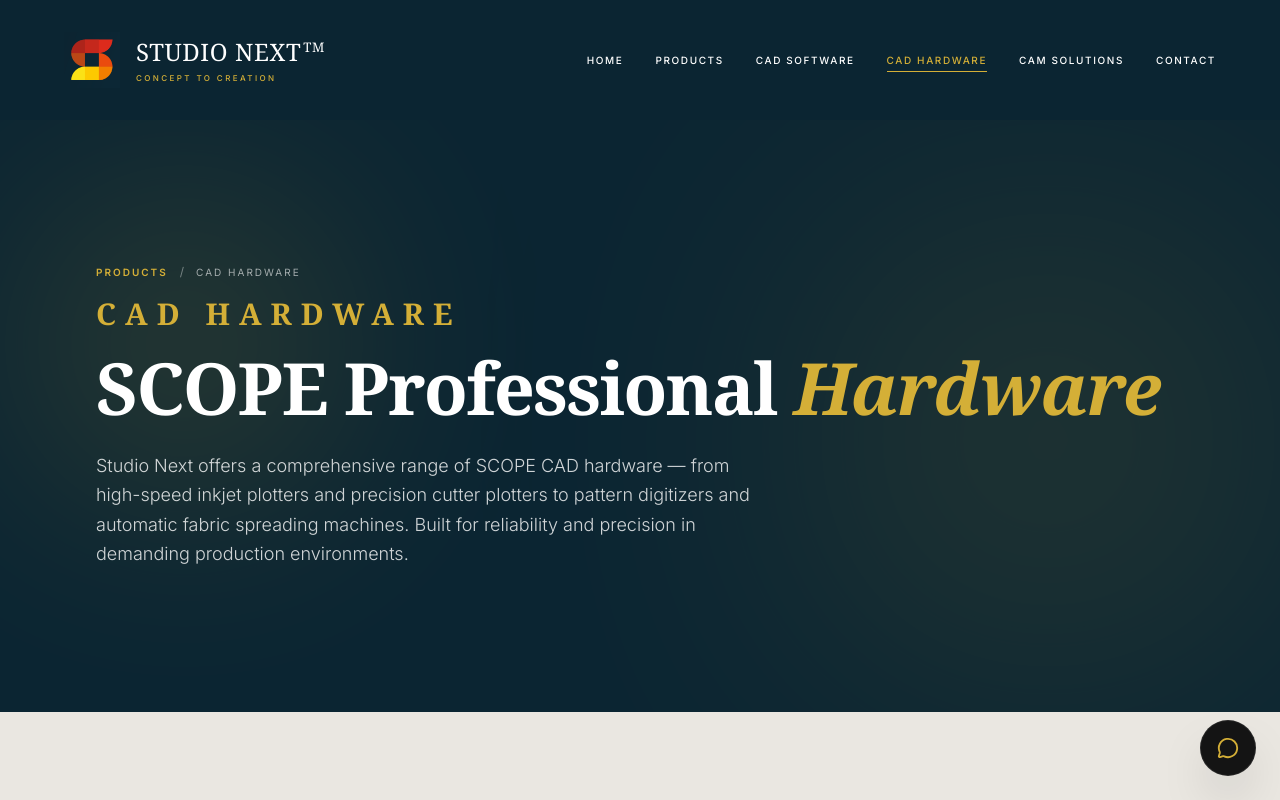
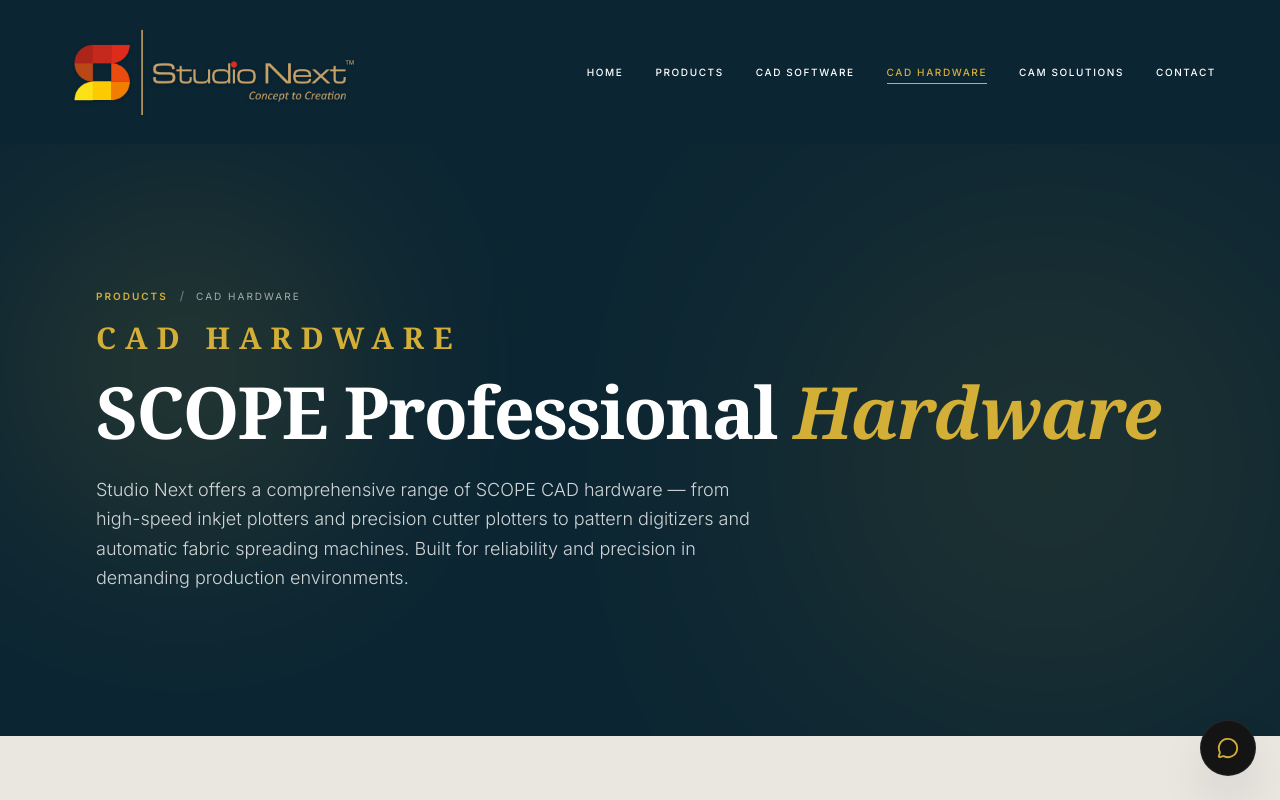
Before and after one commit to Trislaaa/Studio_Next, a Next.js app: page /products/cad-hardware in a window 1280 px wide. Shown: the top 800 px of the page. Built offline with nearby package versions, Linux system fonts and the light colour scheme; a web font is replaced by a local one.

Commit message:
Update brand logo with transparent high-res lockup and enhanced scaling

```diff
--- a/src/app/page.tsx
+++ b/src/app/page.tsx
@@ -293,12 +293,8 @@
             </button>
 
             {/* Logo */}
-            <div className="flex items-center gap-3 mb-12">
-              <Image src="/logo-s.png" alt="STUDIO NEXT" width={40} height={40} className="object-cover object-left w-10 h-10" />
-              <div className="relative">
-                <p className="text-white font-serif text-lg">STUDIO NEXT<span className="align-super text-[0.55em] leading-none ml-0.5">TM</span></p>
-                <p className="text-[#d29d42] text-[8px] tracking-[0.3em] uppercase">Concept to creation</p>
-              </div>
+            <div className="flex items-center mb-10">
+              <Image src="/logo-transparent.png" alt="Studio Next - Concept to Creation" width={280} height={92} className="h-14 sm:h-16 w-auto object-contain drop-shadow-sm" />
             </div>
 
             {/* Nav Links */}
@@ -493,14 +489,10 @@
         <div className="absolute inset-0 z-0 bg-[#0B2532]"></div>
 
         {/* Navigation */}
-        <nav className="relative z-30 w-full px-5 sm:px-8 lg:px-16 py-6 sm:py-8 flex justify-between items-center text-white">
-          <Link href="/" className="flex items-center gap-3 sm:gap-4 group">
+        <nav className="relative z-30 w-full px-5 sm:px-8 lg:px-16 py-4 sm:py-6 flex justify-between items-center text-white">
+          <Link href="/" className="flex items-center group">
             <div className="flex items-center justify-center transition-transform duration-500 group-hover:scale-105">
-              <Image src="/logo-s.png" alt="STUDIO NEXT Logo" width={44} height={44} priority className="object-cover object-left sm:w-14 sm:h-14" />
-            </div>
-            <div className="flex flex-col">
-              <span className="text-xl sm:text-2xl font-serif tracking-wide">STUDIO NEXT<span className="align-super text-[0.55em] leading-none ml-0.5">TM</span></span>
-              <span className="text-[#d29d42] text-[7px] sm:text-[8px] tracking-[0.3em] font-medium uppercase mt-1">Concept to creation</span>
+              <Image src="/logo-transparent.png" alt="Studio Next - Concept to Creation" width={320} height={104} priority className="h-16 sm:h-20 lg:h-24 w-auto object-contain drop-shadow-sm" />
             </div>
           </Link>
 
@@ -875,12 +867,8 @@
           <div className="grid sm:grid-cols-2 lg:grid-cols-3 gap-10 sm:gap-12 lg:gap-24 border-b border-[#2c4036]/50 pb-10 sm:pb-16">
             <FadeInSection delay={0}>
               <div>
-                <div className="flex items-center gap-4 mb-5 sm:mb-6">
-                  <Image src="/logo-s.png" alt="STUDIO NEXT Logo" width={52} height={52} className="object-cover object-left w-[52px] h-[52px]" />
-                  <div className="flex flex-col">
-                    <h3 className="text-xl sm:text-2xl font-serif tracking-wide">STUDIO NEXT<span className="align-super text-[0.55em] leading-none ml-0.5">TM</span></h3>
-                    <span className="text-[#d29d42] text-[8px] tracking-[0.3em] font-medium uppercase mt-1">Concept to creation</span>
-                  </div>
+                <div className="flex items-center mb-6">
+                  <Image src="/logo-transparent.png" alt="Studio Next - Concept to Creation" width={320} height={104} className="h-16 sm:h-20 lg:h-24 w-auto object-contain drop-shadow-sm" />
                 </div>
                 <p className="text-[#84a395] text-sm font-light leading-relaxed max-w-sm">
                   Studio Next is a leading CAD/CAM solutions provider delivering innovative, reliable cutting room automation and tailored services to enhance productivity and build long-term client partnerships.
--- a/src/app/products/cad-hardware/page.tsx
+++ b/src/app/products/cad-hardware/page.tsx
@@ -456,12 +456,8 @@
                   <path strokeLinecap="round" strokeLinejoin="round" strokeWidth={2} d="M6 18L18 6M6 6l12 12" />
                 </svg>
               </button>
-              <div className="flex items-center gap-3 mb-12">
-                <Image src="/logo-s.png" alt="STUDIO NEXT" width={40} height={40} className="object-cover object-left w-10 h-10" />
-                <div>
-                  <p className="text-white font-serif text-lg">STUDIO NEXT<span className="align-super text-[0.55em] leading-none ml-0.5">TM</span></p>
-                  <p className="text-[#d29d42] text-[8px] tracking-[0.3em] uppercase">Concept to creation</p>
-                </div>
+              <div className="flex items-center mb-10">
+                <Image src="/logo-transparent.png" alt="Studio Next - Concept to Creation" width={280} height={92} className="h-14 sm:h-16 w-auto object-contain drop-shadow-sm" />
               </div>
               <nav className="flex flex-col gap-2">
                 {[
@@ -492,13 +488,9 @@
       </AnimatePresence>
 
       {/* Navigation */}
-      <nav className="relative z-30 w-full px-5 sm:px-8 lg:px-16 py-6 sm:py-8 flex justify-between items-center bg-[#0B2532] text-white">
-        <Link href="/" className="flex items-center gap-3 sm:gap-4 group">
-          <Image src="/logo-s.png" alt="STUDIO NEXT Logo" width={44} height={44} priority className="object-cover object-left sm:w-14 sm:h-14" />
-          <div className="flex flex-col">
-            <span className="text-xl sm:text-2xl font-serif tracking-wide">STUDIO NEXT<span className="align-super text-[0.55em] leading-none ml-0.5">TM</span></span>
-            <span className="text-[#d29d42] text-[7px] sm:text-[8px] tracking-[0.3em] font-medium uppercase mt-1">Concept to creation</span>
-          </div>
+      <nav className="relative z-30 w-full px-5 sm:px-8 lg:px-16 py-4 sm:py-6 flex justify-between items-center bg-[#0B2532] text-white">
+        <Link href="/" className="flex items-center group">
+          <Image src="/logo-transparent.png" alt="Studio Next - Concept to Creation" width={320} height={104} priority className="h-16 sm:h-20 lg:h-24 w-auto object-contain drop-shadow-sm" />
         </Link>
 
         <div className="hidden lg:flex gap-8 items-center text-[10px] tracking-[0.16em] font-medium uppercase">
@@ -644,12 +636,8 @@
         <div className="max-w-screen-2xl mx-auto">
           <div className="grid sm:grid-cols-2 lg:grid-cols-3 gap-10 sm:gap-12 lg:gap-24 border-b border-[#2c4036]/50 pb-10 sm:pb-16">
             <div>
-              <div className="flex items-center gap-4 mb-5 sm:mb-6">
-                <Image src="/logo-s.png" alt="Logo" width={52} height={52} className="object-cover object-left" />
-                <div>
-                  <h3 className="text-xl sm:text-2xl font-serif tracking-wide">STUDIO NEXT<span className="align-super text-[0.55em] leading-none ml-0.5">TM</span></h3>
-                  <span className="text-[#d29d42] text-[8px] tracking-[0.3em] font-medium uppercase mt-1">Concept to creation</span>
-                </div>
+              <div className="flex items-center mb-6">
+                <Image src="/logo-transparent.png" alt="Studio Next - Concept to Creation" width={320} height={104} className="h-16 sm:h-20 lg:h-24 w-auto object-contain drop-shadow-sm" />
               </div>
               <p className="text-[#84a395] text-sm font-light leading-relaxed max-w-sm">
                 Studio Next is a leading CAD/CAM solutions provider delivering innovative, reliable cutting room automation and tailored services.
--- a/src/app/products/cad-software/page.tsx
+++ b/src/app/products/cad-software/page.tsx
@@ -282,12 +282,8 @@
                   <path strokeLinecap="round" strokeLinejoin="round" strokeWidth={2} d="M6 18L18 6M6 6l12 12" />
                 </svg>
               </button>
-              <div className="flex items-center gap-3 mb-12">
-                <Image src="/logo-s.png" alt="STUDIO NEXT" width={40} height={40} className="object-cover object-left w-10 h-10" />
-                <div>
-                  <p className="text-white font-serif text-lg">STUDIO NEXT<span className="align-super text-[0.55em] leading-none ml-0.5">TM</span></p>
-                  <p className="text-[#d29d42] text-[8px] tracking-[0.3em] uppercase">Concept to creation</p>
-                </div>
+              <div className="flex items-center mb-10">
+                <Image src="/logo-transparent.png" alt="Studio Next - Concept to Creation" width={280} height={92} className="h-14 sm:h-16 w-auto object-contain drop-shadow-sm" />
               </div>
               <nav className="flex flex-col gap-2">
                 {[
@@ -318,13 +314,9 @@
       </AnimatePresence>
 
       {/* Navigation */}
-      <nav className="relative z-30 w-full px-5 sm:px-8 lg:px-16 py-6 sm:py-8 flex justify-between items-center bg-[#0B2532] text-white">
-        <Link href="/" className="flex items-center gap-3 sm:gap-4 group">
-          <Image src="/logo-s.png" alt="STUDIO NEXT Logo" width={44} height={44} priority className="object-cover object-left sm:w-14 sm:h-14" />
-          <div className="flex flex-col">
-            <span className="text-xl sm:text-2xl font-serif tracking-wide">STUDIO NEXT<span className="align-super text-[0.55em] leading-none ml-0.5">TM</span></span>
-            <span className="text-[#d29d42] text-[7px] sm:text-[8px] tracking-[0.3em] font-medium uppercase mt-1">Concept to creation</span>
-          </div>
+      <nav className="relative z-30 w-full px-5 sm:px-8 lg:px-16 py-4 sm:py-6 flex justify-between items-center bg-[#0B2532] text-white">
+        <Link href="/" className="flex items-center group">
+          <Image src="/logo-transparent.png" alt="Studio Next - Concept to Creation" width={320} height={104} priority className="h-16 sm:h-20 lg:h-24 w-auto object-contain drop-shadow-sm" />
         </Link>
 
         <div className="hidden lg:flex gap-8 items-center text-[10px] tracking-[0.16em] font-medium uppercase">
@@ -474,12 +466,8 @@
         <div className="max-w-screen-2xl mx-auto">
           <div className="grid sm:grid-cols-2 lg:grid-cols-3 gap-10 sm:gap-12 lg:gap-24 border-b border-[#2c4036]/50 pb-10 sm:pb-16">
             <div>
-              <div className="flex items-center gap-4 mb-5 sm:mb-6">
-                <Image src="/logo-s.png" alt="Logo" width={52} height={52} className="object-cover object-left" />
-                <div>
-                  <h3 className="text-xl sm:text-2xl font-serif tracking-wide">STUDIO NEXT<span className="align-super text-[0.55em] leading-none ml-0.5">TM</span></h3>
-                  <span className="text-[#d29d42] text-[8px] tracking-[0.3em] font-medium uppercase mt-1">Concept to creation</span>
-                </div>
+              <div className="flex items-center mb-6">
+                <Image src="/logo-transparent.png" alt="Studio Next - Concept to Creation" width={320} height={104} className="h-16 sm:h-20 lg:h-24 w-auto object-contain drop-shadow-sm" />
               </div>
               <p className="text-[#84a395] text-sm font-light leading-relaxed max-w-sm">
                 Studio Next is a leading CAD/CAM solutions provider delivering innovative, reliable cutting room automation and tailored services.
--- a/src/app/products/cam-solutions/page.tsx
+++ b/src/app/products/cam-solutions/page.tsx
@@ -491,12 +491,8 @@
                   <path strokeLinecap="round" strokeLinejoin="round" strokeWidth={2} d="M6 18L18 6M6 6l12 12" />
                 </svg>
               </button>
-              <div className="flex items-center gap-3 mb-12">
-                <Image src="/logo-s.png" alt="STUDIO NEXT" width={40} height={40} className="object-cover object-left w-10 h-10" />
-                <div>
-                  <p className="text-white font-serif text-lg">STUDIO NEXT<span className="align-super text-[0.55em] leading-none ml-0.5">TM</span></p>
-                  <p className="text-[#d29d42] text-[8px] tracking-[0.3em] uppercase">Concept to creation</p>
-                </div>
+              <div className="flex items-center mb-10">
+                <Image src="/logo-transparent.png" alt="Studio Next - Concept to Creation" width={280} height={92} className="h-14 sm:h-16 w-auto object-contain drop-shadow-sm" />
               </div>
               <nav className="flex flex-col gap-2">
                 {[
@@ -527,13 +523,9 @@
       </AnimatePresence>
 
       {/* Navigation */}
-      <nav className="relative z-30 w-full px-5 sm:px-8 lg:px-16 py-6 sm:py-8 flex justify-between items-center bg-[#0B2532] text-white">
-        <Link href="/" className="flex items-center gap-3 sm:gap-4 group">
-          <Image src="/logo-s.png" alt="STUDIO NEXT Logo" width={44} height={44} priority className="object-cover object-left sm:w-14 sm:h-14" />
-          <div className="flex flex-col">
-            <span className="text-xl sm:text-2xl font-serif tracking-wide">STUDIO NEXT<span className="align-super text-[0.55em] leading-none ml-0.5">TM</span></span>
-            <span className="text-[#d29d42] text-[7px] sm:text-[8px] tracking-[0.3em] font-medium uppercase mt-1">Concept to creation</span>
-          </div>
+      <nav className="relative z-30 w-full px-5 sm:px-8 lg:px-16 py-4 sm:py-6 flex justify-between items-center bg-[#0B2532] text-white">
+        <Link href="/" className="flex items-center group">
+          <Image src="/logo-transparent.png" alt="Studio Next - Concept to Creation" width={320} height={104} priority className="h-16 sm:h-20 lg:h-24 w-auto object-contain drop-shadow-sm" />
         </Link>
 
         <div className="hidden lg:flex gap-8 items-center text-[10px] tracking-[0.16em] font-medium uppercase">
@@ -679,12 +671,8 @@
         <div className="max-w-screen-2xl mx-auto">
           <div className="grid sm:grid-cols-2 lg:grid-cols-3 gap-10 sm:gap-12 lg:gap-24 border-b border-[#2c4036]/50 pb-10 sm:pb-16">
             <div>
-              <div className="flex items-center gap-4 mb-5 sm:mb-6">
-                <Image src="/logo-s.png" alt="Logo" width={52} height={52} className="object-cover object-left" />
-                <div>
-                  <h3 className="text-xl sm:text-2xl font-serif tracking-wide">STUDIO NEXT<span className="align-super text-[0.55em] leading-none ml-0.5">TM</span></h3>
-                  <span className="text-[#d29d42] text-[8px] tracking-[0.3em] font-medium uppercase mt-1">Concept to creation</span>
-                </div>
+              <div className="flex items-center mb-6">
+                <Image src="/logo-transparent.png" alt="Studio Next - Concept to Creation" width={320} height={104} className="h-16 sm:h-20 lg:h-24 w-auto object-contain drop-shadow-sm" />
               </div>
               <p className="text-[#84a395] text-sm font-light leading-relaxed max-w-sm">
                 Studio Next is a leading CAD/CAM solutions provider delivering innovative, reliable cutting room automation and tailored services.
--- a/src/app/products/page.tsx
+++ b/src/app/products/page.tsx
@@ -118,12 +118,8 @@
                   <path strokeLinecap="round" strokeLinejoin="round" strokeWidth={2} d="M6 18L18 6M6 6l12 12" />
                 </svg>
               </button>
-              <div className="flex items-center gap-3 mb-12">
-                <Image src="/logo-s.png" alt="STUDIO NEXT" width={40} height={40} className="object-cover object-left w-10 h-10" />
-                <div>
-                  <p className="text-white font-serif text-lg">STUDIO NEXT<span className="align-super text-[0.55em] leading-none ml-0.5">TM</span></p>
-                  <p className="text-[#d29d42] text-[8px] tracking-[0.3em] uppercase">Concept to creation</p>
-                </div>
+              <div className="flex items-center mb-10">
+                <Image src="/logo-transparent.png" alt="Studio Next - Concept to Creation" width={280} height={92} className="h-14 sm:h-16 w-auto object-contain drop-shadow-sm" />
               </div>
               <nav className="flex flex-col gap-2">
                 {[
@@ -154,13 +150,9 @@
       </AnimatePresence>
 
       {/* Navigation */}
-      <nav className="relative z-30 w-full px-5 sm:px-8 lg:px-16 py-6 sm:py-8 flex justify-between items-center bg-[#0B2532] text-white">
-        <Link href="/" className="flex items-center gap-3 sm:gap-4 group">
-          <Image src="/logo-s.png" alt="STUDIO NEXT Logo" width={44} height={44} priority className="object-cover object-left sm:w-14 sm:h-14" />
-          <div className="flex flex-col">
-            <span className="text-xl sm:text-2xl font-serif tracking-wide">STUDIO NEXT<span className="align-super text-[0.55em] leading-none ml-0.5">TM</span></span>
-            <span className="text-[#d29d42] text-[7px] sm:text-[8px] tracking-[0.3em] font-medium uppercase mt-1">Concept to creation</span>
-          </div>
+      <nav className="relative z-30 w-full px-5 sm:px-8 lg:px-16 py-4 sm:py-6 flex justify-between items-center bg-[#0B2532] text-white">
+        <Link href="/" className="flex items-center group">
+          <Image src="/logo-transparent.png" alt="Studio Next - Concept to Creation" width={320} height={104} priority className="h-16 sm:h-20 lg:h-24 w-auto object-contain drop-shadow-sm" />
         </Link>
 
         <div className="hidden lg:flex gap-8 items-center text-[10px] tracking-[0.16em] font-medium uppercase">
@@ -265,12 +257,8 @@
         <div className="max-w-screen-2xl mx-auto">
           <div className="grid sm:grid-cols-2 lg:grid-cols-3 gap-10 sm:gap-12 lg:gap-24 border-b border-[#2c4036]/50 pb-10 sm:pb-16">
             <div>
-              <div className="flex items-center gap-4 mb-5 sm:mb-6">
-                <Image src="/logo-s.png" alt="Logo" width={52} height={52} className="object-cover object-left" />
-                <div>
-                  <h3 className="text-xl sm:text-2xl font-serif tracking-wide">STUDIO NEXT<span className="align-super text-[0.55em] leading-none ml-0.5">TM</span></h3>
-                  <span className="text-[#d29d42] text-[8px] tracking-[0.3em] font-medium uppercase mt-1">Concept to creation</span>
-                </div>
+              <div className="flex items-center mb-6">
+                <Image src="/logo-transparent.png" alt="Studio Next - Concept to Creation" width={320} height={104} className="h-16 sm:h-20 lg:h-24 w-auto object-contain drop-shadow-sm" />
               </div>
               <p className="text-[#84a395] text-sm font-light leading-relaxed max-w-sm">
                 Studio Next is a leading CAD/CAM solutions provider delivering innovative, reliable cutting room automation and tailored services to enhance productivity.
```
Also changed, not shown: src/app/layout.tsx (+17 -2 lines), public/logo-full.png (added), public/logo-transparent.png (added).
